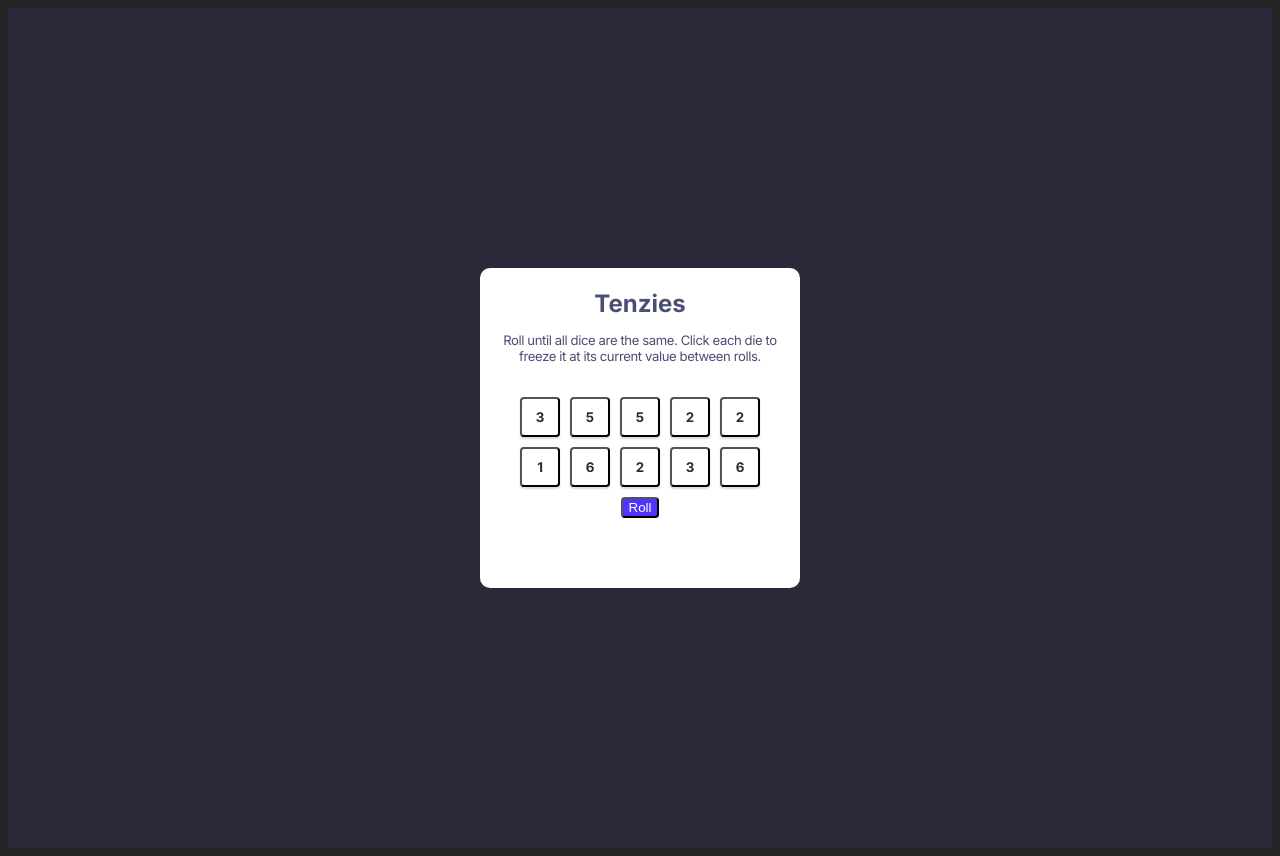
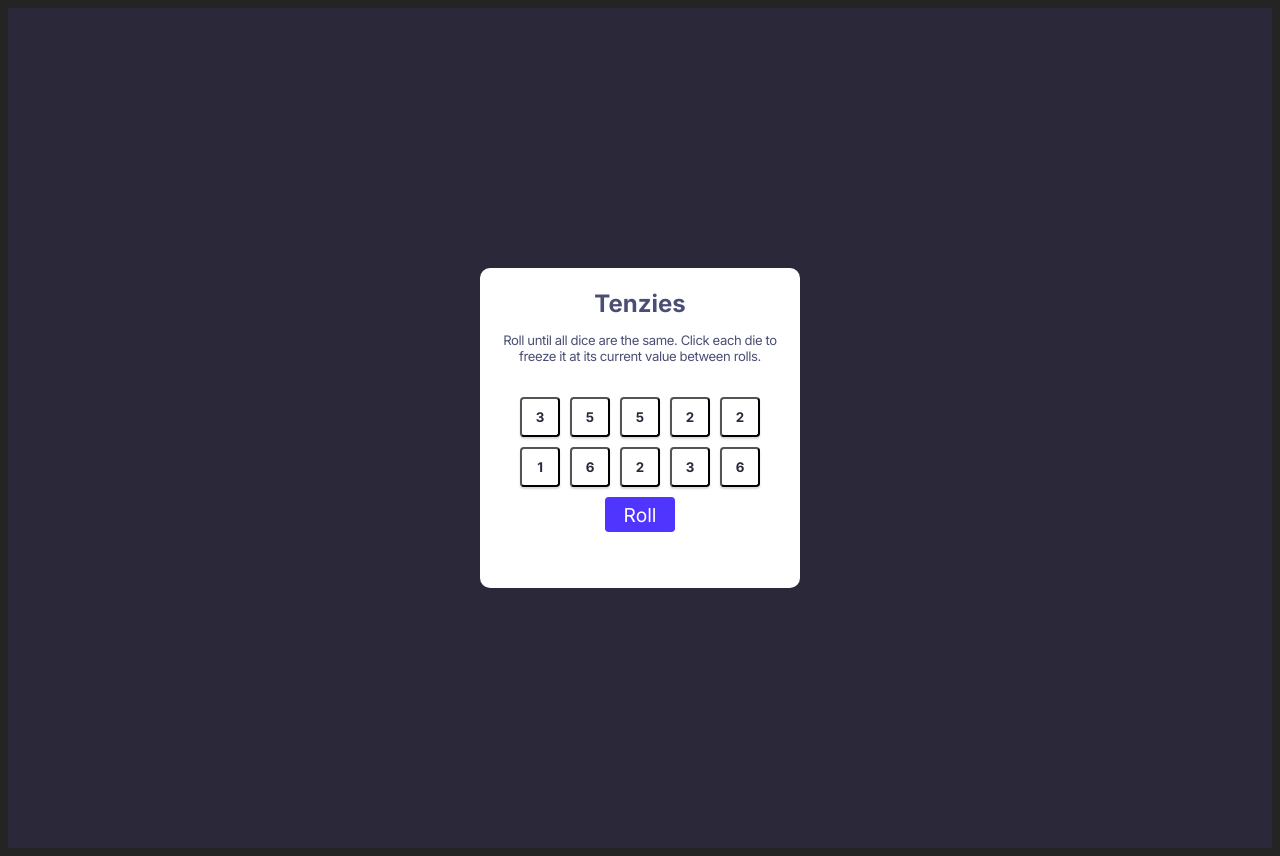
Before and after one commit to JparrTech/tenzies-dice-game, a React (Vite) app: page / in a window 1280 px wide. Built offline with nearby package versions, Linux system fonts and the light colour scheme.

Commit message:
Style changes

```diff
--- a/src/components/App.jsx
+++ b/src/components/App.jsx
@@ -12,7 +12,9 @@ export default function App() {
 
   const [die, setDice] = useState(generateAllNewDice)
 
-
+  function rollDice (){
+    setDice(generateAllNewDice)
+  }
   const dieComponents = die.map(dieVal => (
     <Die value = {dieVal} />
   ))
@@ -26,7 +28,7 @@ export default function App() {
         <div className="all-dice-container">
           {dieComponents}
         </div>
-        <button className= "roll" onClick = {()=> setDice(generateAllNewDice)}> Roll </button>
+        <button className= "roll" onClick = {rollDice}> Roll </button>
       </main>
     </>
   )
--- a/src/index.css
+++ b/src/index.css
@@ -40,6 +40,10 @@ main {
   justify-content: top;
   align-items: center;
   flex-direction: column;
+}
+button{
+  cursor: pointer;
+  font-family: Inter;
 }
 
 .all-dice-container {
@@ -97,8 +101,10 @@ button.roll{
   background-color: #5035FF;
   border-radius: 3.813px ;
   color: #ffffff;
-  display: flex;
-  justify-content: center;
+  height: 35px;
+  width: 70px;
+  border: none;
+  font-size: 1.2rem;
 }
 button.roll:hover{
   background-color: #3621c2;
```
